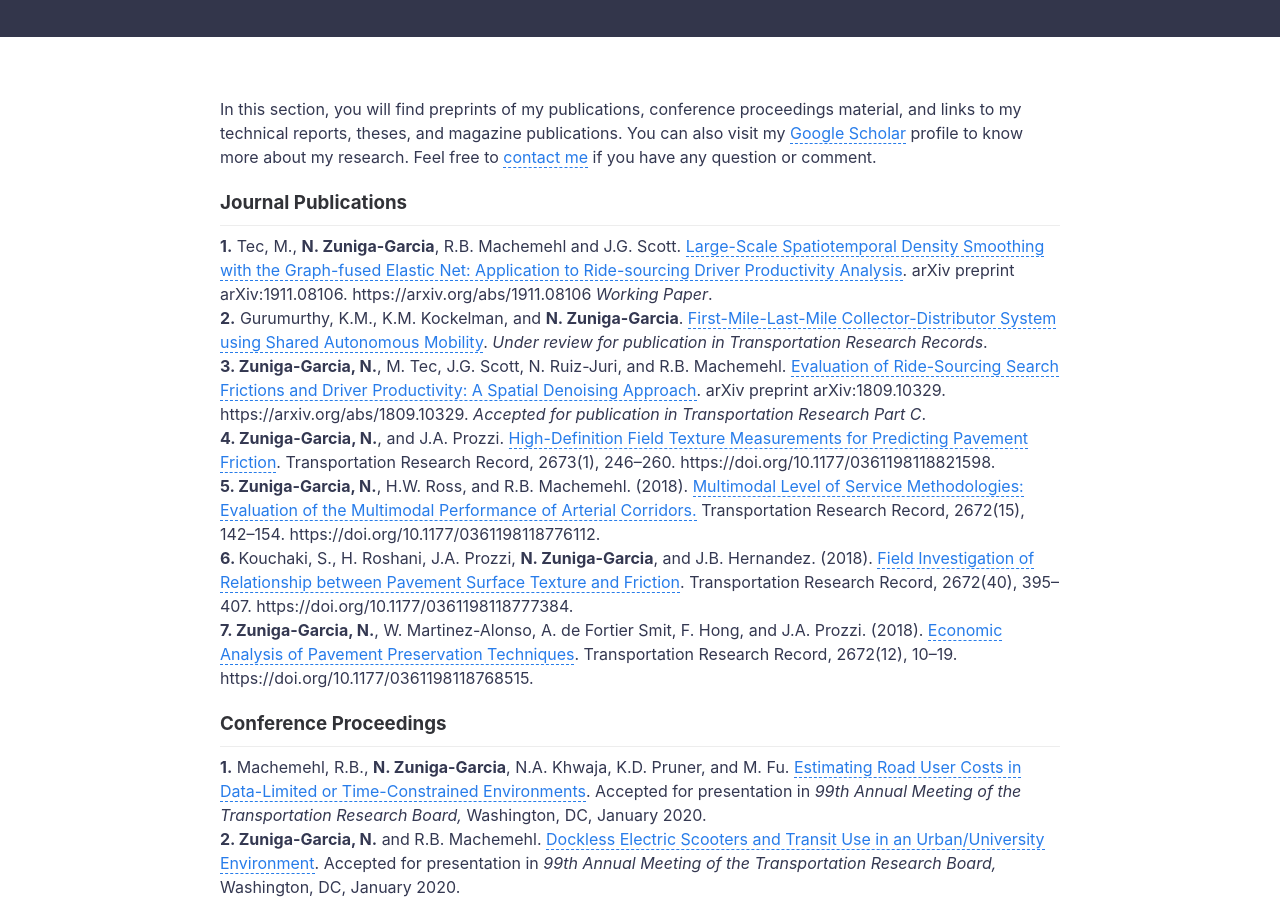
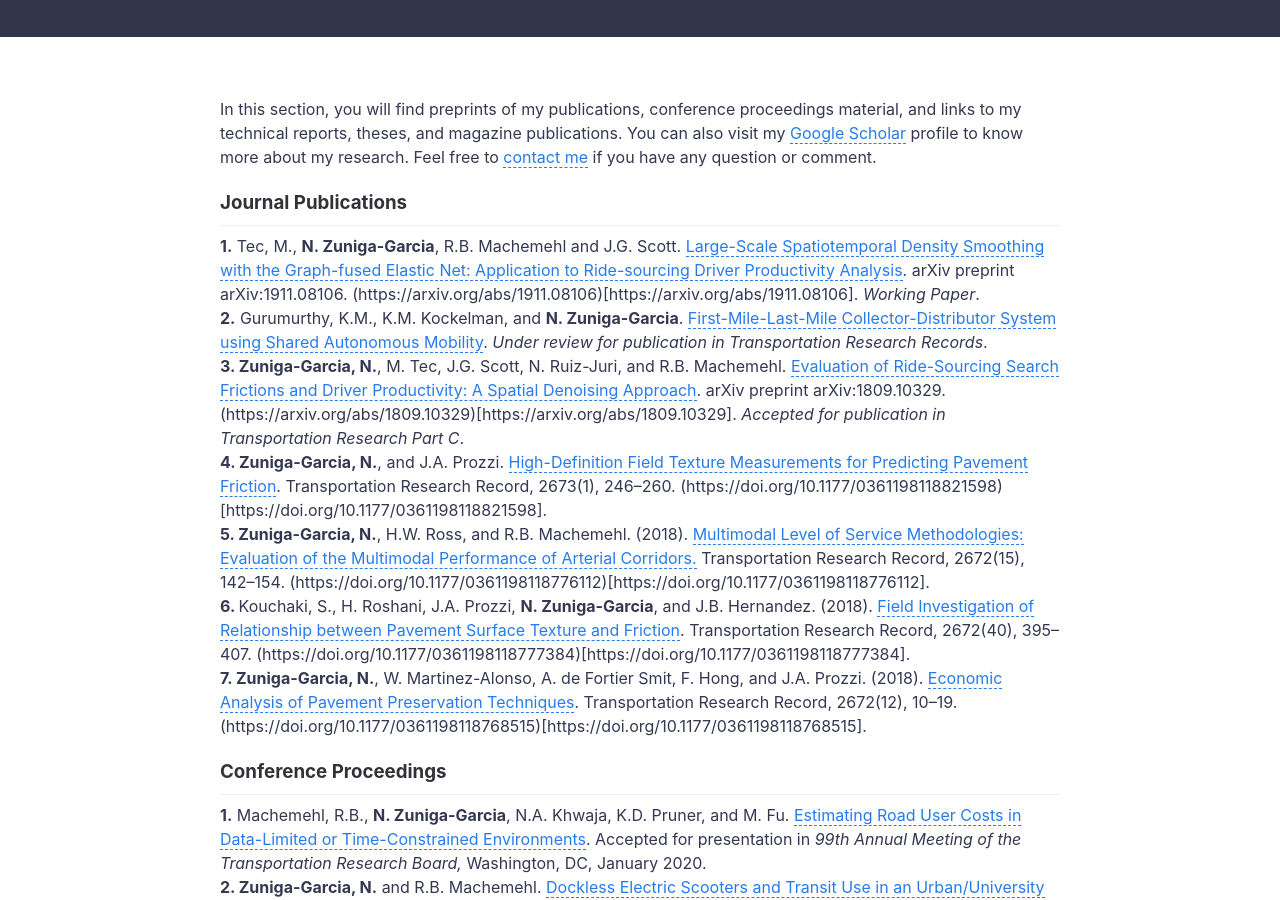
Before and after one commit to nzunigag/nzunigag.github.io, a Jekyll site: the page built from research.md, in a window 1280 px wide and 900 px high, scrolled down 223 px. Built offline with Jekyll 4.4.1, drawn with Linux system fonts in a browser that asks for light colours; part of the change alters nothing that is shown.

Commit message:
Update research.md

```diff
--- a/research.md
+++ b/research.md
@@ -9,19 +9,19 @@ In this section, you will find preprints of my publications, conference proceedi
 
 ### Journal Publications
 ___
-<b>1.</b> Tec, M., <b>N. Zuniga-Garcia</b>, R.B. Machemehl and J.G. Scott. [Large-Scale Spatiotemporal Density Smoothing with the Graph-fused Elastic Net: Application to Ride-sourcing Driver Productivity Analysis](../research/pub/2019_GFEN.pdf).  arXiv preprint arXiv:1911.08106. https://arxiv.org/abs/1911.08106 <i> Working Paper</i>.
+<b>1.</b> Tec, M., <b>N. Zuniga-Garcia</b>, R.B. Machemehl and J.G. Scott. [Large-Scale Spatiotemporal Density Smoothing with the Graph-fused Elastic Net: Application to Ride-sourcing Driver Productivity Analysis](../research/pub/2019_GFEN.pdf).  arXiv preprint arXiv:1911.08106. (https://arxiv.org/abs/1911.08106)[https://arxiv.org/abs/1911.08106]. <i> Working Paper</i>.
 <br>
 <b>2.</b> Gurumurthy, K.M., K.M. Kockelman, and <b>N. Zuniga-Garcia</b>. [First-Mile-Last-Mile Collector-Distributor System using Shared Autonomous Mobility](../research/pub/2020_FMLM.pdf). <i> Under review for publication in Transportation Research Records</i>.
 <br>
-<b>3. Zuniga-Garcia, N.</b>, M. Tec, J.G. Scott, N. Ruiz-Juri, and R.B. Machemehl. [Evaluation of Ride-Sourcing Search Frictions and Driver Productivity: A Spatial Denoising Approach](../research/pub/2019_Ridesourcing.pdf). arXiv preprint arXiv:1809.10329. https://arxiv.org/abs/1809.10329.<i> Accepted for publication in Transportation Research Part C</i>.
+<b>3. Zuniga-Garcia, N.</b>, M. Tec, J.G. Scott, N. Ruiz-Juri, and R.B. Machemehl. [Evaluation of Ride-Sourcing Search Frictions and Driver Productivity: A Spatial Denoising Approach](../research/pub/2019_Ridesourcing.pdf). arXiv preprint arXiv:1809.10329. (https://arxiv.org/abs/1809.10329)[https://arxiv.org/abs/1809.10329].<i> Accepted for publication in Transportation Research Part C</i>.
 <br>
-<b>4. Zuniga-Garcia, N.</b>, and J.A. Prozzi. [High-Definition Field Texture Measurements for Predicting Pavement Friction](../research/pub/2019_Friction.pdf). Transportation Research Record, 2673(1), 246–260. https://doi.org/10.1177/0361198118821598.
+<b>4. Zuniga-Garcia, N.</b>, and J.A. Prozzi. [High-Definition Field Texture Measurements for Predicting Pavement Friction](../research/pub/2019_Friction.pdf). Transportation Research Record, 2673(1), 246–260. (https://doi.org/10.1177/0361198118821598)[https://doi.org/10.1177/0361198118821598].
 <br>
-<b>5. Zuniga-Garcia, N.</b>, H.W. Ross, and R.B. Machemehl. (2018). [Multimodal Level of Service Methodologies: Evaluation of the Multimodal Performance of Arterial Corridors.](../research/pub/2018_MMLOS.pdf) Transportation Research Record, 2672(15), 142–154. https://doi.org/10.1177/0361198118776112.
+<b>5. Zuniga-Garcia, N.</b>, H.W. Ross, and R.B. Machemehl. (2018). [Multimodal Level of Service Methodologies: Evaluation of the Multimodal Performance of Arterial Corridors.](../research/pub/2018_MMLOS.pdf) Transportation Research Record, 2672(15), 142–154. (https://doi.org/10.1177/0361198118776112)[https://doi.org/10.1177/0361198118776112].
 <br>
-<b>6. </b> Kouchaki, S., H. Roshani, J.A. Prozzi, <b> N. Zuniga-Garcia</b>, and J.B. Hernandez. (2018). [Field Investigation of Relationship between Pavement Surface Texture and Friction](../research/pub/2018_Friction.pdf). Transportation Research Record, 2672(40), 395–407. https://doi.org/10.1177/0361198118777384.
+<b>6. </b> Kouchaki, S., H. Roshani, J.A. Prozzi, <b> N. Zuniga-Garcia</b>, and J.B. Hernandez. (2018). [Field Investigation of Relationship between Pavement Surface Texture and Friction](../research/pub/2018_Friction.pdf). Transportation Research Record, 2672(40), 395–407. (https://doi.org/10.1177/0361198118777384)[https://doi.org/10.1177/0361198118777384].
 <br>
-<b>7. Zuniga-Garcia, N.</b>, W. Martinez-Alonso, A. de Fortier Smit, F. Hong, and J.A. Prozzi. (2018). [Economic Analysis of Pavement Preservation Techniques](../research/pub/2018_LCCA.pdf). Transportation Research Record, 2672(12), 10–19. https://doi.org/10.1177/0361198118768515.
+<b>7. Zuniga-Garcia, N.</b>, W. Martinez-Alonso, A. de Fortier Smit, F. Hong, and J.A. Prozzi. (2018). [Economic Analysis of Pavement Preservation Techniques](../research/pub/2018_LCCA.pdf). Transportation Research Record, 2672(12), 10–19. (https://doi.org/10.1177/0361198118768515)[https://doi.org/10.1177/0361198118768515].
 
 ### Conference Proceedings
 ___
```
